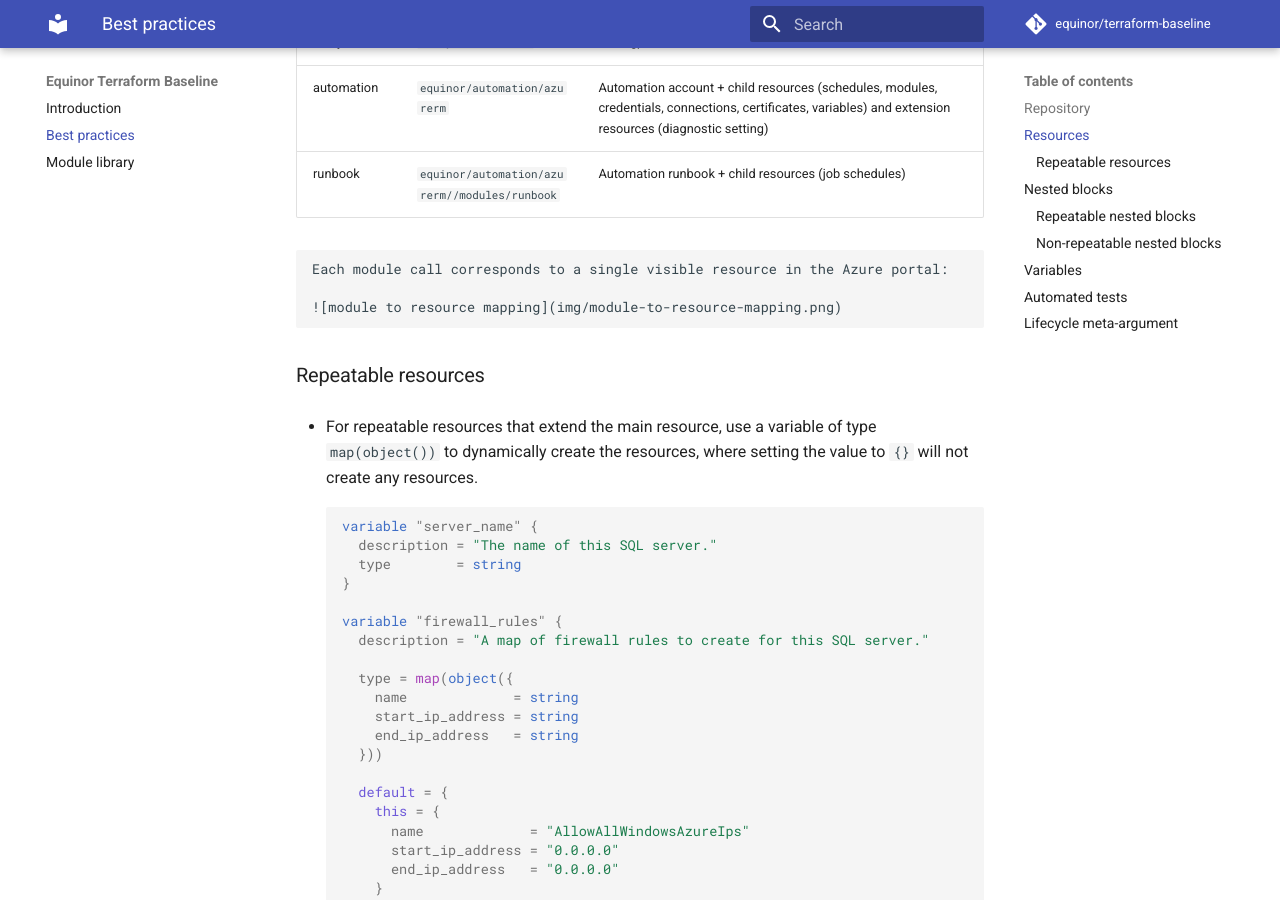
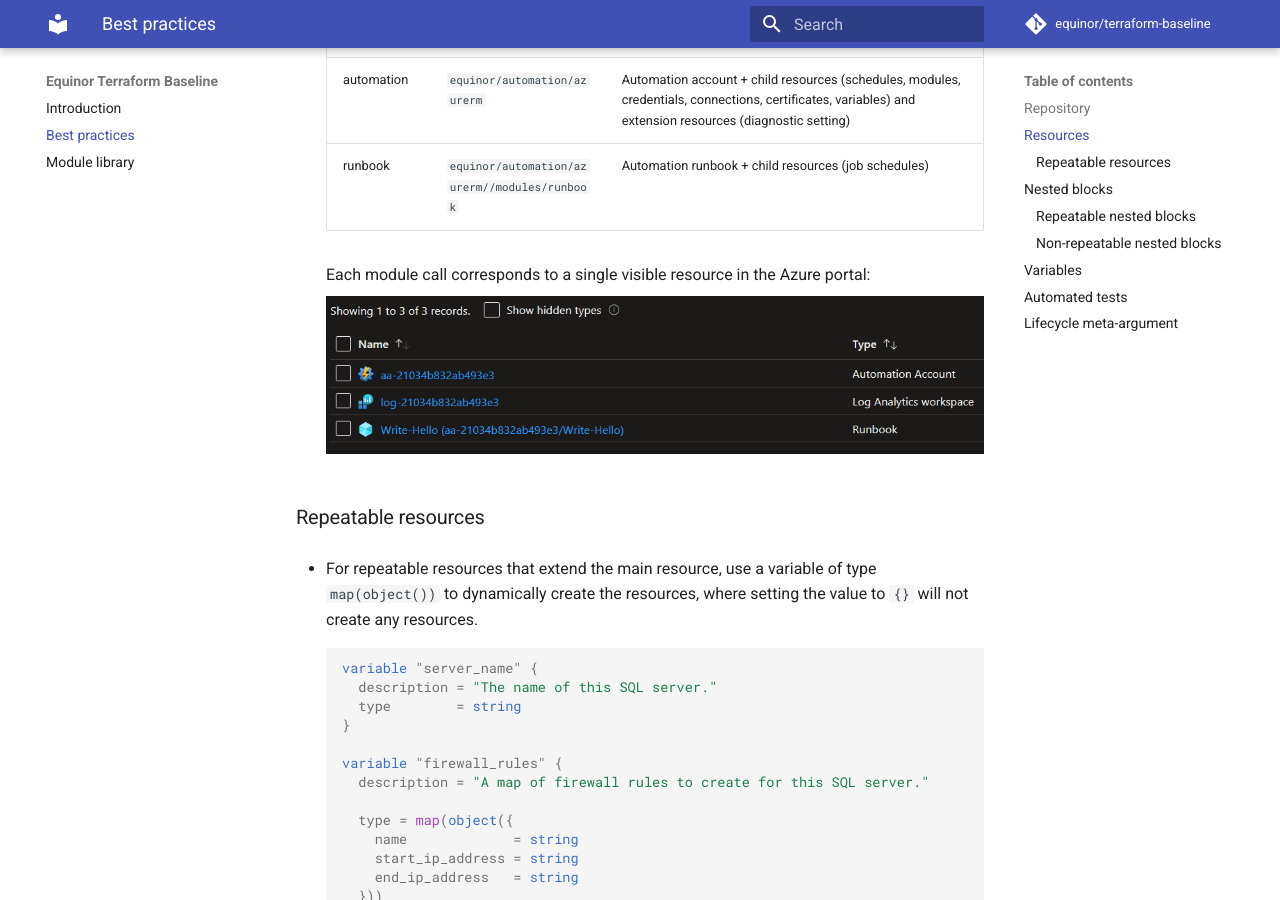
Before and after one commit to equinor/terraform-baseline, an MkDocs documentation site: the page built from docs/best-practices.md, in a window 1280 px wide and 900 px high, scrolled down 980 px. Built offline with MkDocs 1.6.1 and Material for MkDocs 9.7.7, drawn with Linux system fonts in a browser that asks for light colours; comment, search, counter and statistics services are not loaded.

Commit message:
docs: fix table formatting

```diff
--- a/docs/best-practices.md
+++ b/docs/best-practices.md
@@ -20,11 +20,11 @@
 
     For example, consider the following module calls:
 
-  | Module name   | Module source                                 | Created Azure resources                                                                                                                                   |
-  | ------------- | --------------------------------------------- | --------------------------------------------------------------------------------------------------------------------------------------------------------- |
-  | log-analytics | `equinor/log-analytics/azurerm`               | Log Analytics workspace + extension resources (diagnostic setting)                                                                                        |
-  | automation    | `equinor/automation/azurerm`                  | Automation account + child resources (schedules, modules, credentials, connections, certificates, variables) and extension resources (diagnostic setting) |
-  | runbook       | `equinor/automation/azurerm//modules/runbook` | Automation runbook + child resources (job schedules)                                                                                                      |
+    | Module name   | Module source | Created Azure resources |
+    | --- | --- | --- |
+    | log-analytics | `equinor/log-analytics/azurerm` | Log Analytics workspace + extension resources (diagnostic setting) |
+    | automation | `equinor/automation/azurerm` | Automation account + child resources (schedules, modules, credentials, connections, certificates, variables) and extension resources (diagnostic setting) |
+    | runbook | `equinor/automation/azurerm//modules/runbook` | Automation runbook + child resources (job schedules) |
 
     Each module call corresponds to a single visible resource in the Azure portal:
 
```
